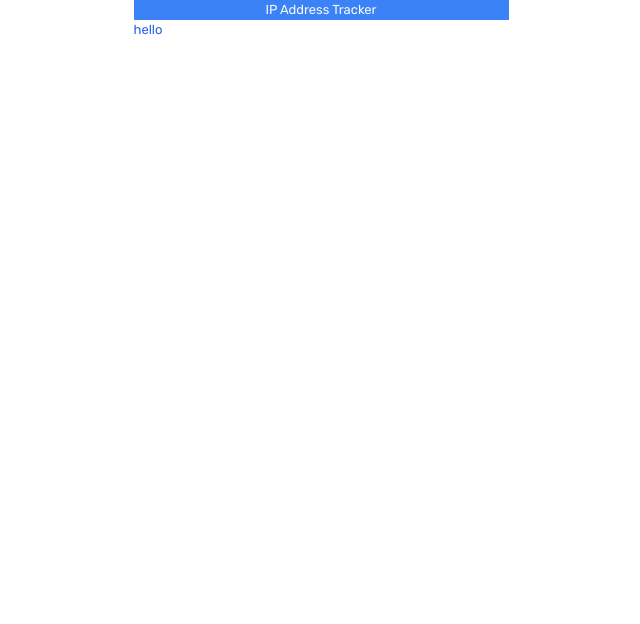
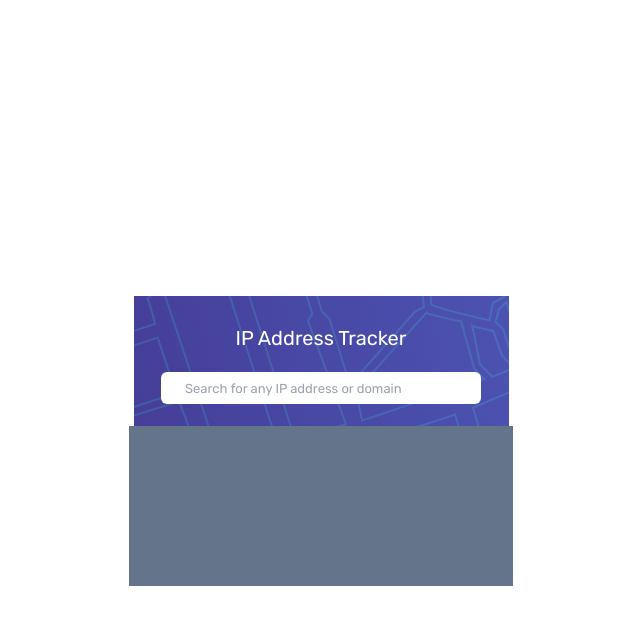
Before and after one commit to VitaliySaburdo/ip-address-tracker-master, a React (Vite) app: page / in a window 1280 px wide. Shown: the top 624 px of the page, without its empty margins (319-959 px from the left). Built offline with nearby package versions, Linux system fonts and the light colour scheme.

Commit message:
add bar block

```diff
--- a/src/components/App.tsx
+++ b/src/components/App.tsx
@@ -9,7 +9,7 @@ function App() {
       </Container>
       <main>
         <Container>
-          <h1 className="text-blue-600">hello</h1>
+          <h1>hello</h1>
         </Container>
       </main>
     </>
--- a/src/components/Header/Header.tsx
+++ b/src/components/Header/Header.tsx
@@ -1,7 +1,10 @@
 export const Header = () => {
   return (
-    <header className="bg-blue-500">
-      <h2 className=" text-slate-50 text-center">IP Address Tracker</h2>
+    <header className="bg-[url('/images/pattern-bg-desktop.png')] flex flex-col items-center pt-7 pb-20 relative">
+      <h2 className=" text-white text-bold text-xl mb-5">IP Address Tracker</h2>
+      <label htmlFor="text"></label>
+      <input className="h-8 w-80 pl-6 pr-6 rounded-md" type="text" placeholder="Search for any IP address or domain"/>
+      <div className="w-96 h-40 bg-slate-500 absolute left-1/2 transform -translate-x-1/2 top-[130px]"></div>
     </header>
   );
 };
--- a/src/index.css
+++ b/src/index.css
@@ -5,4 +5,10 @@
 body {
   font-family: 'Rubik', sans-serif;
   font-size: 13px;
+  display: flex;
+  flex-direction: column;
+  align-items: center;
+  justify-content: center;
+  height: 100vh;
+  margin: 0;
 }
```
